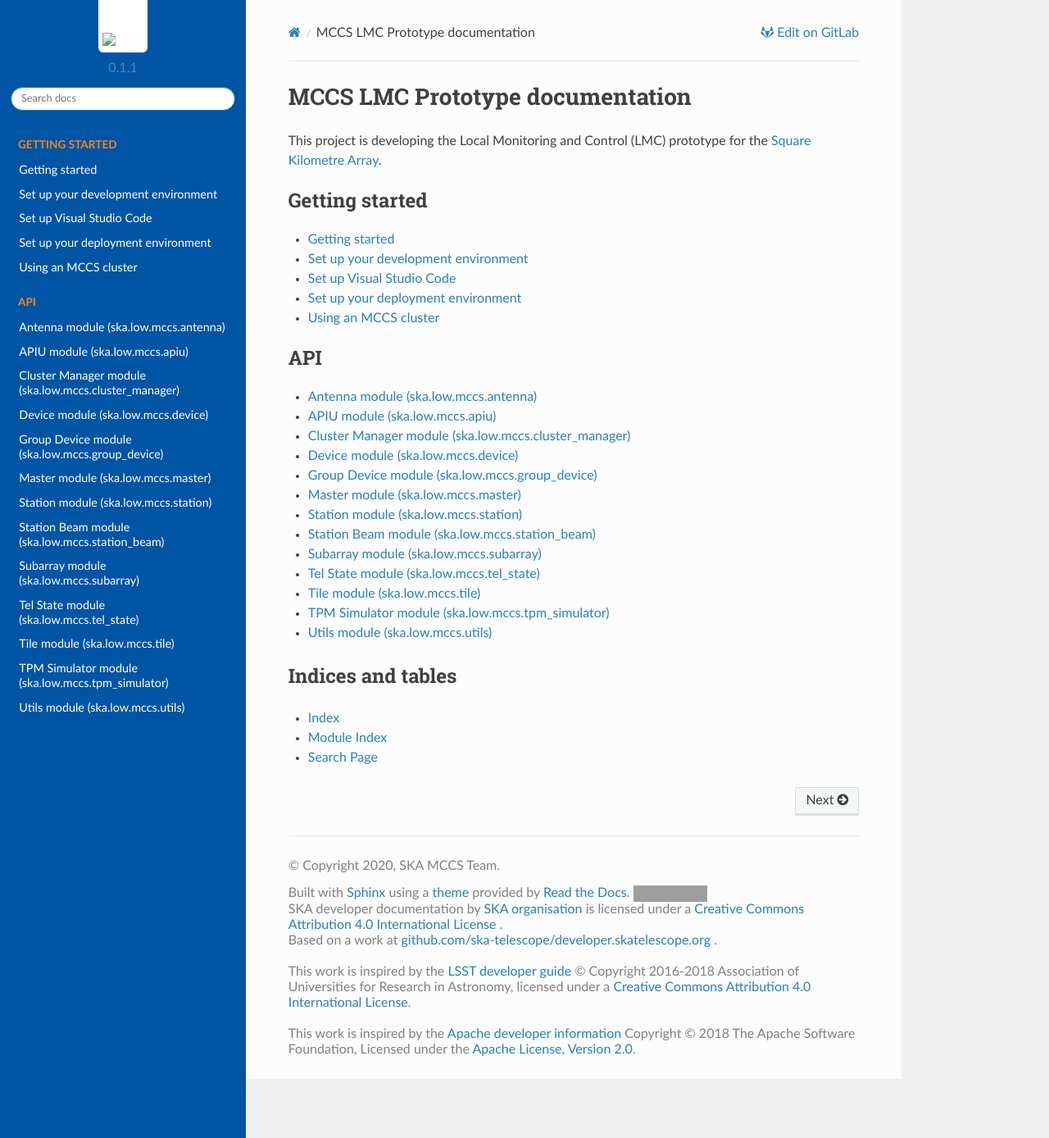
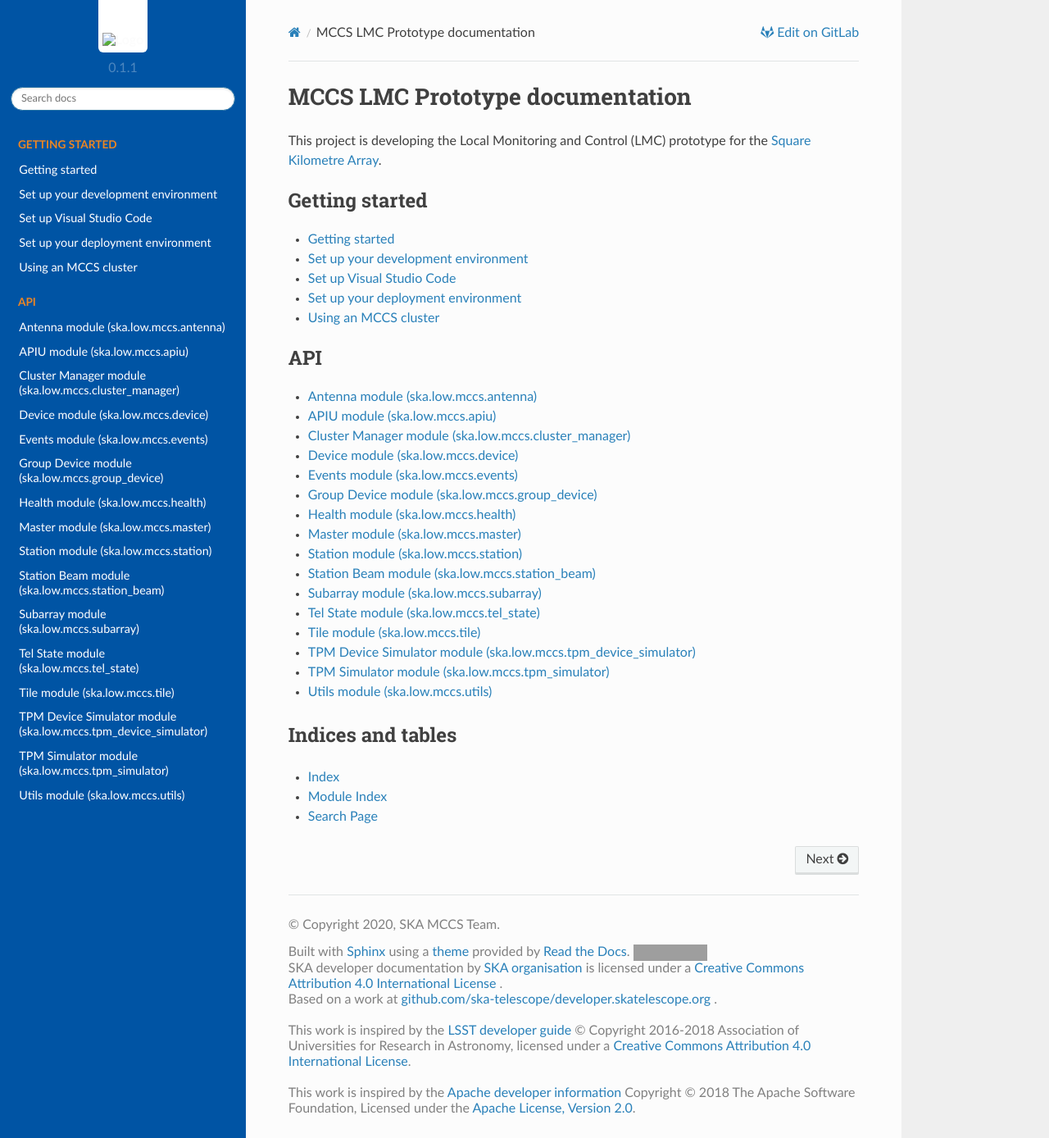
Before and after one commit to ska-telescope/ska-low-mccs-spshw, a Sphinx documentation site: the page built from docs/source/index.rst, in a window 1280 px wide and 1388 px high. Shown: the whole window at 82% size. Built offline with Sphinx 7.4.7 and the Read the Docs theme 2.0.0, drawn with Linux system fonts in a browser that asks for light colours; grey boxes are pictures that could not be loaded.

Commit message:
[MCCS-81] Add docs for events, health and tpm_device_simulator modules

```diff
--- /dev/null
+++ b/docs/source/events.rst
@@ -0,0 +1,9 @@
+===================================
+Events module (ska.low.mccs.events)
+===================================
+
+.. toctree::
+   :maxdepth: 2
+
+.. automodule:: ska.low.mccs.events
+   :members:
--- /dev/null
+++ b/docs/source/health.rst
@@ -0,0 +1,9 @@
+===================================
+Health module (ska.low.mccs.health)
+===================================
+
+.. toctree::
+   :maxdepth: 2
+
+.. automodule:: ska.low.mccs.health
+   :members:
--- a/docs/source/index.rst
+++ b/docs/source/index.rst
@@ -26,13 +26,16 @@ prototype for the `Square Kilometre Array`_.
    apiu
    cluster_manager
    device
+   events
    group_device
+   health
    master
    station
    station_beam
    subarray
    tel_state
    tile
+   tpm_device_simulator
    tpm_simulator
    utils
 
--- /dev/null
+++ b/docs/source/tpm_device_simulator.rst
@@ -0,0 +1,9 @@
+===============================================================
+TPM Device Simulator module (ska.low.mccs.tpm_device_simulator)
+===============================================================
+
+.. toctree::
+   :maxdepth: 2
+
+.. automodule:: ska.low.mccs.tpm_device_simulator
+   :members:
```
